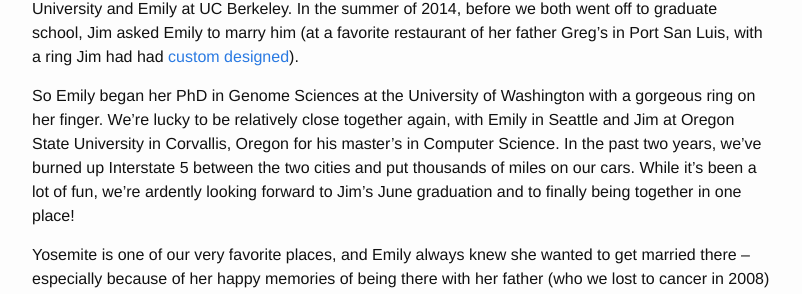
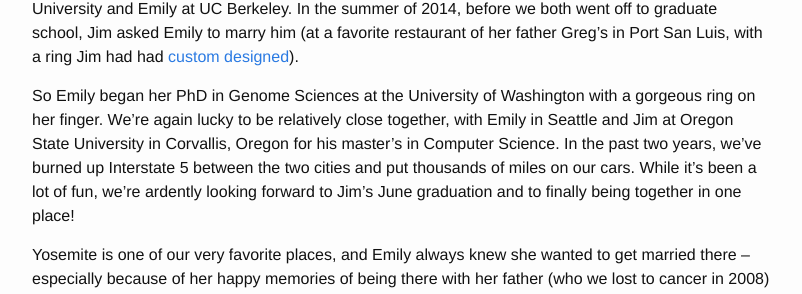
Before and after one commit to j-e-yosemite/j-e-yosemite.github.io, a Jekyll site: the page built from ourwedding.md, in a window 1280 px wide. Shown: the part 1041-1335 px from the top of the page, without its empty margins (238-1040 px from the left). Built offline with Jekyll 4.4.1, drawn with Linux system fonts in a browser that asks for light colours.

Commit message:
Edits to "How we met"

```diff
--- a/ourwedding.md
+++ b/ourwedding.md
@@ -32,7 +32,7 @@
 
 We fell in love over long drives through the Central Coast in Jim's maroon Audi station wagon. Happily, we were just across San Francisco Bay from each other for college -- Jim at San Francisco State University and Emily at UC Berkeley. In the summer of 2014, before we both went off to graduate school, Jim asked Emily to marry him (at a favorite restaurant of her father Greg's in Port San Luis, with a ring Jim had had [custom designed](http://www.serengetiwest.com/)).
 
-So Emily began her PhD in Genome Sciences at the University of Washington with a gorgeous ring on her finger. We're lucky to be relatively close together again, with Emily in Seattle and Jim at Oregon State University in Corvallis, Oregon for his master's in Computer Science. In the past two years, we've burned up Interstate 5 between the two cities and put thousands of miles on our cars. While it's been a lot of fun, we're ardently looking forward to Jim's June graduation and to finally being together in one place!
+So Emily began her PhD in Genome Sciences at the University of Washington with a gorgeous ring on her finger. We're again lucky to be relatively close together, with Emily in Seattle and Jim at Oregon State University in Corvallis, Oregon for his master's in Computer Science. In the past two years, we've burned up Interstate 5 between the two cities and put thousands of miles on our cars. While it's been a lot of fun, we're ardently looking forward to Jim's June graduation and to finally being together in one place!
 
 Yosemite is one of our very favorite places, and Emily always knew she wanted to get married there -- especially because of her happy memories of being there with her father (who we lost to cancer in 2008) and family. We're so excited to be married after almost ten years together, and to have you there to share in our joy!
 
```
